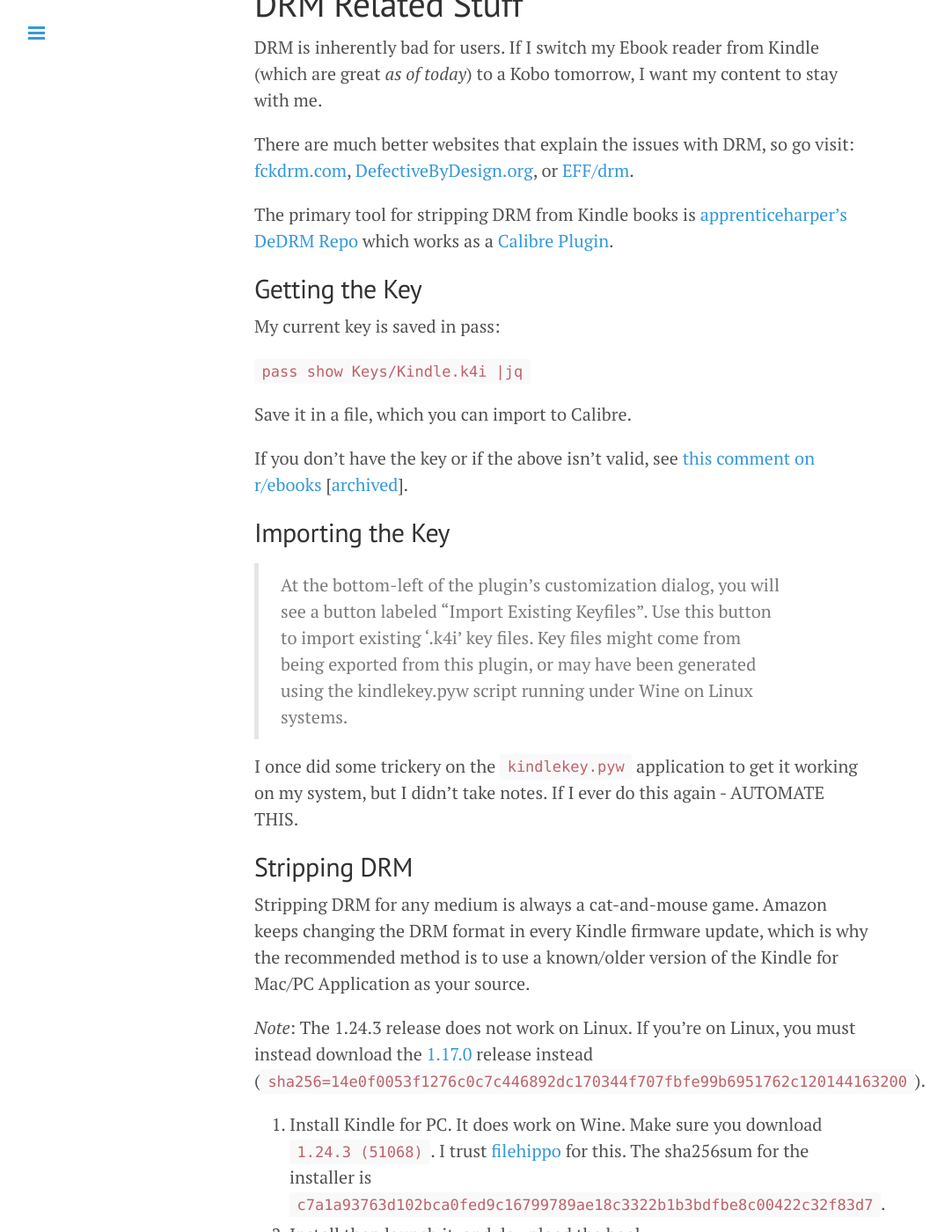
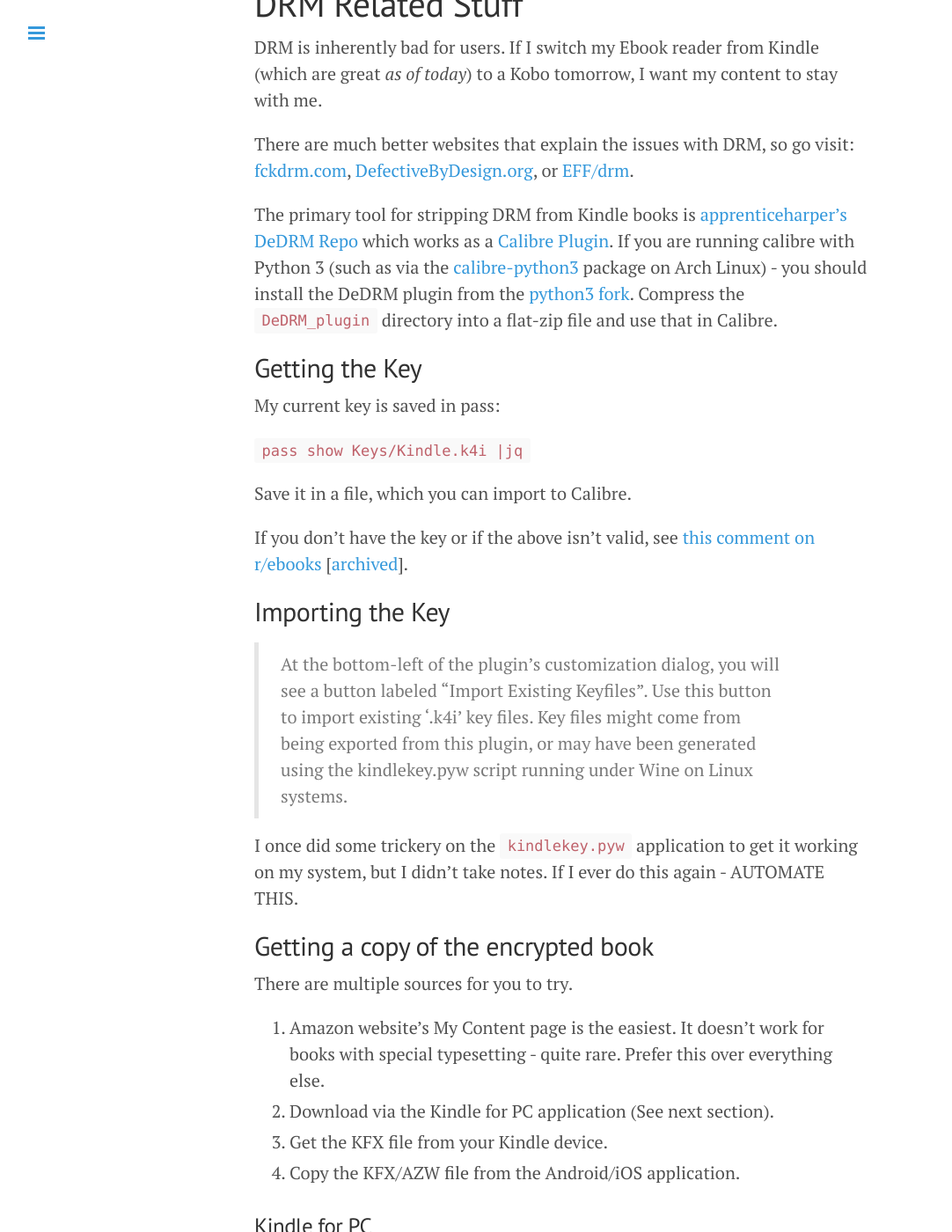
Before and after one commit to captn3m0/captn3m0.github.com, a Jekyll site: the page built from _posts/2019-03-26-kindle-self-guide.md, in a window 1280 px wide and 1400 px high, scrolled down 1724 px. Shown: the whole window at 88% size, without its empty margins (1-1083 px from the left). Built offline with Jekyll 4.4.1, drawn with Linux system fonts in a browser that asks for light colours.

Commit message:
Switch to amazon website for downloading encrypted files

```diff
--- a/_posts/2019-03-26-kindle-self-guide.md
+++ b/_posts/2019-03-26-kindle-self-guide.md
@@ -51,7 +51,7 @@
 
 There are much better websites that explain the issues with DRM, so go visit: [fckdrm.com](https://fckdrm.com/), [DefectiveByDesign.org][dbd], or [EFF/drm][eff-drm].
 
-The primary tool for stripping DRM from Kindle books is [apprenticeharper's DeDRM Repo][dedrm] which works as a [Calibre Plugin](https://calibre-ebook.com/).
+The primary tool for stripping DRM from Kindle books is [apprenticeharper's DeDRM Repo][dedrm] which works as a [Calibre Plugin](https://calibre-ebook.com/). If you are running calibre with Python 3 (such as via the [calibre-python3](https://www.archlinux.org/packages/community/x86_64/calibre-python3/) package on Arch Linux) - you should install the DeDRM plugin from the [python3 fork](https://github.com/lalmeras/DeDRM_tools/tree/Python3/DeDRM_plugin). Compress the `DeDRM_plugin` directory into a flat-zip file and use that in Calibre.
 
 ## Getting the Key
 
@@ -69,7 +69,16 @@
 
 I once did some trickery on the `kindlekey.pyw` application to get it working on my system, but I didn't take notes. If I ever do this again - AUTOMATE THIS.
 
-## Stripping DRM
+## Getting a copy of the encrypted book
+
+There are multiple sources for you to try.
+
+1. Amazon website's My Content page is the easiest. It doesn't work for books with special typesetting - quite rare. Prefer this over everything else.
+2. Download via the Kindle for PC application (See next section).
+3. Get the KFX file from your Kindle device.
+4. Copy the KFX/AZW file from the Android/iOS application.
+
+### Kindle for PC
 
 Stripping DRM for any medium is always a cat-and-mouse game. Amazon keeps changing the DRM format in every Kindle firmware update, which is why the recommended method is to use a known/older version of the Kindle for Mac/PC Application as your source.
 
```
